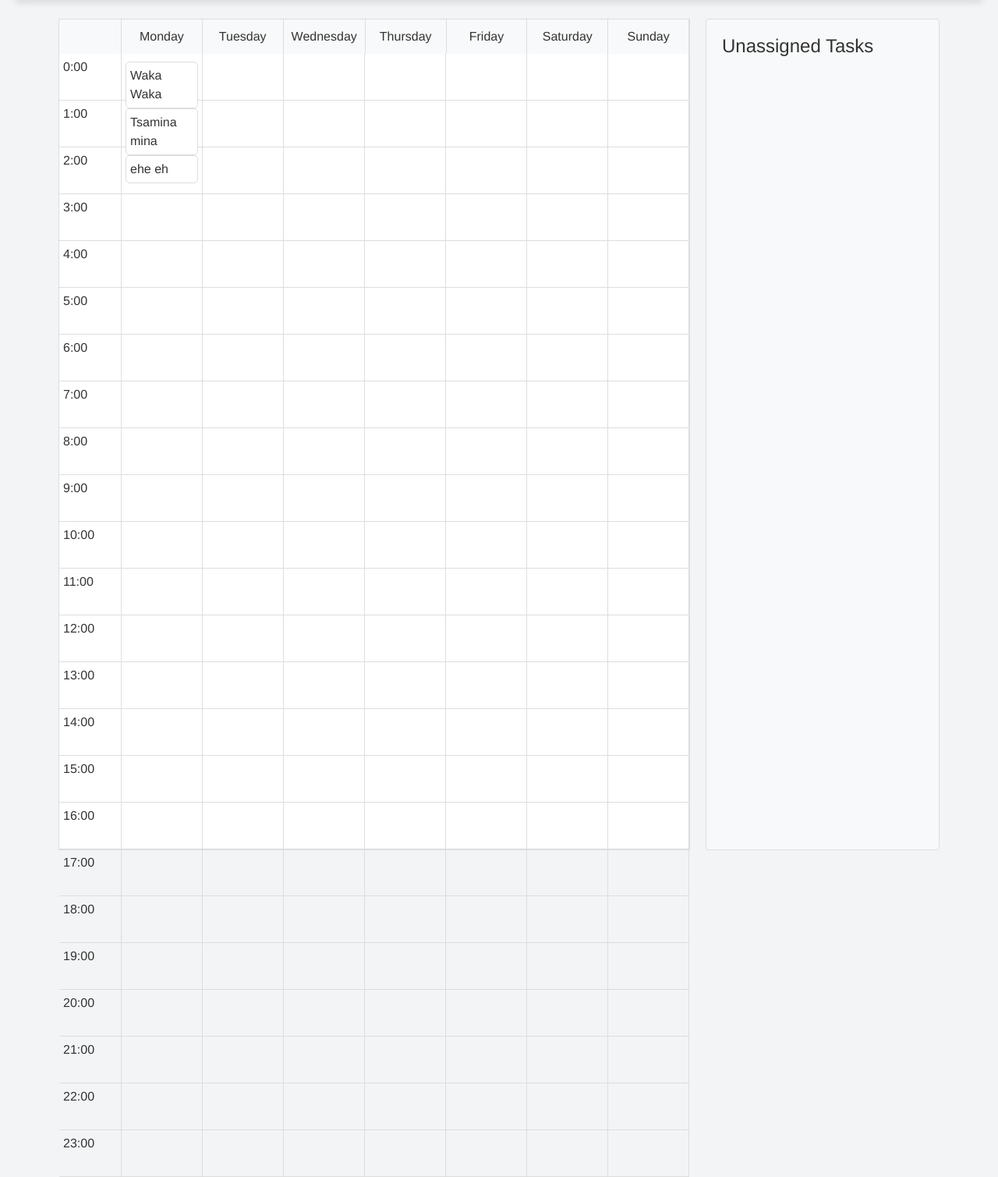
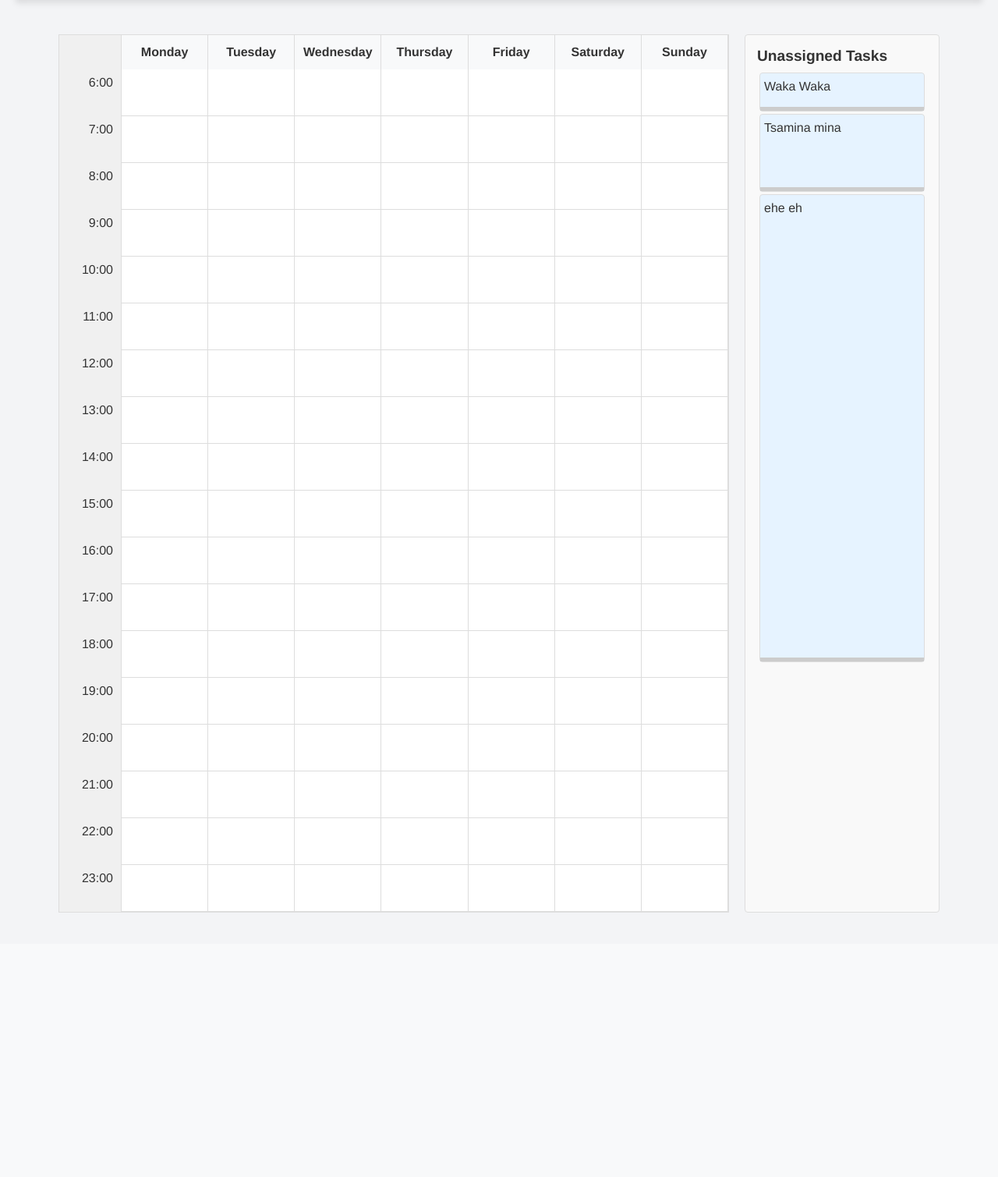
Before and after one commit to DennyOdin/planer-project, a Flask app: page /calendar in a window 1280 px wide. Shown: the part 80-1589 px from the top of the page at 78% size. After the commit the page ends 1250 px from the top, so only its background shows below. Run offline with Flask 3, Linux system fonts and the light colour scheme; some libraries are stand-ins or nearby versions.

Commit message:
Reworked the calendar.html, added code in calendar.js, added route to routes.py, changed db atttribute estimated time, BUG!: items are no longer shown in unassigned tab in calendarview

```diff
--- a/app/models.py
+++ b/app/models.py
@@ -17,7 +17,7 @@ class Task(db.Model):
     title = db.Column(db.String(100), nullable=False)  # Task title (required)
     description = db.Column(db.String(500))  # Optional description
     due_date = db.Column(db.DateTime, nullable=True)  # Optional due date
-    estimated_time = db.Column(db.Integer, nullable=True)  # Optional duration in minutes
+    estimated_time = db.Column(db.Integer, default="1", nullable=False)  # Optional duration in minutes
     priority = db.Column(db.Integer, CheckConstraint('priority BETWEEN 1 AND 5'), nullable=True)  # 1 to 5
     status = db.Column(db.Enum("to do", "doing", "done"), default="to do", nullable=False)  # Default: 'to do'
     reminder = db.Column(db.DateTime, nullable=True)  # Optional reminder time
--- a/app/routes.py
+++ b/app/routes.py
@@ -156,10 +156,19 @@ def update_task(task_id):
 
     task = Task.query.get(task_id)
     if task:
-        task.calendar_date = datetime.strptime(calendar_date, '%Y-%m-%d').date()
-        task.estimated_time = time_slot
-        db.session.commit()
-        return jsonify({"message": "Task updated successfully!"}), 200
+        try:
+            if calendar_date:
+                task.calendar_date = datetime.strptime(calendar_date, '%Y-%m-%d').date()
+
+            # Safely handle time_slot
+            if time_slot is not None:
+                task.estimated_time = max(1, int(time_slot))  # Ensure at least 1
+
+            db.session.commit()
+            return jsonify({"message": "Task updated successfully!"}), 200
+        except (ValueError, TypeError) as e:
+            db.session.rollback()
+            return jsonify({"error": f"Invalid update data: {str(e)}"}), 400
 
     return jsonify({"error": "Task not found!"}), 404
 
@@ -172,9 +181,32 @@ def assign_task_to_calendar():
 
     task = Task.query.get(task_id)
     if task:
-        task.assigned_day = int(day)
-        task.assigned_hour = int(hour)
-        db.session.commit()
-        return jsonify({'success': True}), 200
+        try:
+            # Convert day and hour, handling None values
+            task.assigned_day = int(day) if day is not None else None
+            task.assigned_hour = int(hour) if hour is not None else None
+
+            db.session.commit()
+            return jsonify({'success': True}), 200
+        except (ValueError, TypeError) as e:
+            db.session.rollback()
+            return jsonify({'success': False, 'error': f'Invalid assignment data: {str(e)}'}), 400
 
     return jsonify({'success': False, 'error': 'Task not found'}), 404
+
+@main.route('/task/update-duration/<int:task_id>', methods=['POST'])
+def update_task_duration(task_id):
+    task = Task.query.get_or_404(task_id)
+    new_duration = request.json.get('estimated_time')
+
+    try:
+        # Ensure new_duration is a positive integer
+        if new_duration is not None and new_duration > 0:
+            task.estimated_time = int(new_duration)
+            db.session.commit()
+            return jsonify({"success": True}), 200
+
+        return jsonify({"success": False, "error": "Invalid duration"}), 400
+    except (ValueError, TypeError) as e:
+        db.session.rollback()
+        return jsonify({"success": False, "error": f"Error updating duration: {str(e)}"}), 400
--- a/app/static/css/styles.css
+++ b/app/static/css/styles.css
@@ -68,11 +68,19 @@ h2 {
 }
 
 .task-list-container {
-    width: 300px;
-    padding: 20px;
-    background: #f8f9fa;
+    width: 250px;
+    background-color: #f9f9f9;
     border: 1px solid #ddd;
     border-radius: 4px;
+    padding: 15px;
+    overflow-y: auto;
+    max-height: 100%;
+}
+
+.task-list-container h4 {
+    font-size: 1.2em;
+    font-weight: bold;
+    margin-bottom: 10px;
 }
 
 .hidden {
@@ -81,16 +89,16 @@ h2 {
 
 /* Task Item */
 .task-item {
-    padding: 10px;
-    margin: 5px 0;
-    background: white;
+    background-color: #e6f3ff;
     border: 1px solid #ddd;
     border-radius: 4px;
+    padding: 5px;
+    margin: 3px;
     cursor: move;
 }
 
 .task-item:hover {
-    background-color: #f0f8ff;
+    background-color: #dceeff;
 }
 
 .task-item:active {
@@ -109,54 +117,62 @@ h2 {
 /* Calendar */
 .calendar-container {
     display: flex;
+    height: 100vh;
     gap: 20px;
-    margin: 20px;
-    height: calc(100vh - 100px);
+    padding: 20px;
 }
 
 .calendar-grid {
-    flex: 1;
-    display: flex;
-    flex-direction: column;
+    flex-grow: 1;
+    display: grid;
+    grid-template-columns: auto repeat(7, 1fr);
+    grid-auto-rows: min-content;
     border: 1px solid #ddd;
-    background: white;
+    background: #fff;
+    overflow: auto;
 }
 
 .header-row {
-    display: flex;
+    display: contents;
     background: #f8f9fa;
 }
 
 .time-slot-header {
     width: 80px;
+    background-color: #f0f0f0;
     border-right: 1px solid #ddd;
+    text-align: center;
+    font-weight: bold;
+    padding: 10px;
 }
 
 .weekday-header {
-    flex: 1;
+    background-color: #f8f9fa;
+    text-align: center;
+    font-weight: bold;
     padding: 10px;
-    text-align: center;
     border-right: 1px solid #ddd;
 }
 
 .time-row {
-    display: flex;
-    min-height: 60px;
+    display: contents;
+    min-height: 40px;
 }
 
 .time-slot {
     width: 80px;
-    padding: 5px;
+    text-align: right;
+    padding: 5px 10px;
     border-right: 1px solid #ddd;
-    border-bottom: 1px solid #ddd;
+    background-color: #f0f0f0;
 }
 
 .calendar-slot {
     flex: 1;
     border-right: 1px solid #ddd;
     border-bottom: 1px solid #ddd;
+    min-height: 60px;
     padding: 5px;
-    min-height: 60px;
 }
 
 
@@ -225,16 +241,21 @@ h2 {
     min-height: 100px;
 }
 
-.task-item {
-    padding: 5px;
-    margin: 5px 0;
-    background-color: #fff;
-    border: 1px solid #ddd;
-    border-radius: 5px;
-    cursor: move;
+
+/* Resizable Task Styling */
+.task-item.resizable {
+    position: relative;
+    height: auto;
 }
 
-/* Task Item Hover */
-.task-item:hover {
-    background-color: #f0f8ff;
+/* Handle for Dragging the Bottom Edge */
+.resize-handle {
+    position: absolute;
+    bottom: 0;
+    left: 0;
+    right: 0;
+    height: 5px;
+    background-color: #ccc;
+    cursor: ns-resize;
+    z-index: 10;
 }
--- a/app/static/scripts/calendar.js
+++ b/app/static/scripts/calendar.js
@@ -57,8 +57,8 @@ async function handleDrop(event) {
 
     const taskId = event.dataTransfer.getData('text/plain');
     const targetSlot = event.currentTarget;
-    const day = targetSlot.dataset.day;
-    const hour = targetSlot.dataset.hour;
+    const day = parseInt(targetSlot.dataset.day);
+    const hour = parseInt(targetSlot.dataset.hour);
 
     try {
         const response = await fetch('/calendar/assign_task', {
@@ -77,7 +77,6 @@ async function handleDrop(event) {
         const data = await response.json();
 
         if (data.success) {
-            // Move the task element to the new slot
             const taskElement = document.querySelector(`[data-task-id="${taskId}"]`);
             if (taskElement) {
                 // Remove from old parent
@@ -135,3 +134,231 @@ async function handleUnassignedDrop(event) {
         alert('An error occurred while moving the task');
     }
 }
+
+document.addEventListener("DOMContentLoaded", () => {
+    const calendarSlots = document.querySelectorAll(".calendar-slot");
+    let activeTask = null;
+    let initialHeight = 0;
+    let initialMouseY = 0;
+
+    // Drag Start Handler
+    function handleDragStart(e) {
+        e.dataTransfer.setData('text/plain', e.target.getAttribute('data-task-id'));
+        e.target.classList.add('dragging');
+    }
+
+    // Drag Over Handler
+    function handleDragOver(e) {
+        e.preventDefault();
+        e.currentTarget.classList.add('drag-over');
+    }
+
+    // Drop Handler
+    function handleDrop(e) {
+        e.preventDefault();
+        e.currentTarget.classList.remove('drag-over');
+
+        const taskId = e.dataTransfer.getData('text/plain');
+        const taskElement = document.querySelector(`[data-task-id="${taskId}"]`);
+        const targetSlot = e.currentTarget;
+        const day = targetSlot.getAttribute('data-day');
+        const hour = targetSlot.getAttribute('data-hour');
+
+        // Check for overlapping tasks
+        if (isTaskOverlapping(taskElement, targetSlot)) {
+            alert('This task overlaps with existing tasks!');
+            return;
+        }
+
+        // Remove from previous container
+        taskElement.parentNode.removeChild(taskElement);
+
+        // Add to new slot
+        targetSlot.appendChild(taskElement);
+
+        // Update backend
+        fetch('/calendar/assign_task', {
+            method: 'POST',
+            headers: {
+                'Content-Type': 'application/json',
+                'X-Requested-With': 'XMLHttpRequest'
+            },
+            body: JSON.stringify({
+                task_id: taskId,
+                day: day,
+                hour: hour
+            })
+        })
+        .then(response => response.json())
+        .then(data => {
+            if (!data.success) {
+                console.error('Failed to assign task:', data.error);
+                alert('Failed to assign task');
+            }
+        })
+        .catch(error => {
+            console.error('Error assigning task:', error);
+            alert('An error occurred while assigning the task');
+        });
+    }
+
+    // Check for task overlapping
+    function isTaskOverlapping(taskElement, targetSlot) {
+        const newTaskHeight = parseInt(taskElement.getAttribute('data-estimated-time'));
+        const targetSlotIndex = [...calendarSlots].indexOf(targetSlot);
+
+        // Check if task exceeds remaining slots
+        if (targetSlotIndex + newTaskHeight > calendarSlots.length) {
+            return true;
+        }
+
+        // Check for overlapping tasks in the same column
+        const existingTasks = targetSlot.querySelectorAll('.task-item');
+        return existingTasks.length > 0;
+    }
+
+    // Unassigned Drop Handler
+    function handleUnassignedDrop(event) {
+        event.preventDefault();
+        event.currentTarget.classList.remove('drag-over');
+
+        const taskId = event.dataTransfer.getData('text/plain');
+
+        fetch('/calendar/assign_task', {
+            method: 'POST',
+            headers: {
+                'Content-Type': 'application/json',
+                'X-Requested-With': 'XMLHttpRequest'
+            },
+            body: JSON.stringify({
+                task_id: taskId,
+                day: null,
+                hour: null
+            })
+        })
+        .then(response => response.json())
+        .then(data => {
+            if (data.success) {
+                const taskElement = document.querySelector(`[data-task-id="${taskId}"]`);
+                if (taskElement) {
+                    // Remove from old parent
+                    taskElement.parentNode.removeChild(taskElement);
+                    // Add to unassigned container
+                    document.getElementById('unassigned-tasks').appendChild(taskElement);
+                }
+            } else {
+                console.error('Failed to unassign task:', data.error);
+                alert('Failed to move task to unassigned list');
+            }
+        })
+        .catch(error => {
+            console.error('Error unassigning task:', error);
+            alert('An error occurred while moving the task');
+        });
+    }
+
+    // Resize Handlers
+    function resizeTask(e) {
+        if (!activeTask) return;
+
+        const deltaY = e.clientY - initialMouseY;
+        const slotHeight = calendarSlots[0].offsetHeight; // Assuming uniform slot height
+        const newHeight = initialHeight + deltaY;
+
+        // Calculate new duration
+        const newSlots = Math.round(newHeight / slotHeight);
+        const estimatedTime = parseInt(activeTask.getAttribute("data-estimated-time"));
+        const currentSlot = activeTask.closest(".calendar-slot");
+        const currentSlotIndex = [...calendarSlots].indexOf(currentSlot);
+        const maxSlots = calendarSlots.length - currentSlotIndex;
+
+        // Prevent Overflow or Overlap
+        if (newSlots <= 0 || newSlots > maxSlots) return;
+
+        // Check for overlapping tasks
+        const siblingTasks = [...currentSlot.querySelectorAll(".task-item")].filter(task => task !== activeTask);
+        const wouldOverlap = siblingTasks.length > 0;
+
+        if (wouldOverlap) {
+            alert("Task cannot overlap with other tasks!");
+            return;
+        }
+
+        // Visual Update
+        activeTask.style.height = `${newSlots * slotHeight}px`;
+
+        // Update Estimated Time Attribute
+        activeTask.setAttribute("data-estimated-time", newSlots);
+    }
+
+    function stopResize() {
+        if (activeTask) {
+            const taskId = activeTask.getAttribute("data-task-id");
+            const estimatedTime = parseInt(activeTask.getAttribute("data-estimated-time"));
+
+            // Save Updated Estimated Time to Backend
+            fetch(`/task/update-duration/${taskId}`, {
+                method: "POST",
+                headers: {
+                    "Content-Type": "application/json",
+                },
+                body: JSON.stringify({ estimated_time: estimatedTime }),
+            })
+            .then(response => response.json())
+            .then(data => {
+                if (!data.success) {
+                    console.error('Failed to update task duration:', data.error);
+                    alert('Failed to update task duration');
+                }
+            })
+            .catch(error => {
+                console.error('Error updating task duration:', error);
+                alert('An error occurred while updating task duration');
+            });
+
+            // Reset and Remove Listeners
+            activeTask = null;
+            document.removeEventListener("mousemove", resizeTask);
+            document.removeEventListener("mouseup", stopResize);
+        }
+    }
+
+    // Add Event Listeners
+    document.querySelectorAll(".resize-handle").forEach(handle => {
+        handle.addEventListener("mousedown", (e) => {
+            e.preventDefault();
+            activeTask = handle.parentElement;
+            initialHeight = activeTask.offsetHeight;
+            initialMouseY = e.clientY;
+
+            document.addEventListener("mousemove", resizeTask);
+            document.addEventListener("mouseup", stopResize);
+        });
+    });
+
+    // Add global drag and drop event listeners
+    document.querySelectorAll('.task-item[draggable="true"]').forEach(task => {
+        task.addEventListener('dragstart', handleDragStart);
+    });
+
+    document.querySelectorAll('.calendar-slot').forEach(slot => {
+        slot.addEventListener('dragover', handleDragOver);
+        slot.addEventListener('drop', handleDrop);
+    });
+
+    // Unassigned tasks container drop handler
+    const unassignedContainer = document.getElementById('unassigned-tasks');
+    unassignedContainer.addEventListener('dragover', handleDragOver);
+    unassignedContainer.addEventListener('drop', handleUnassignedDrop);
+});
+
+// Optional: Prevent default drag behavior to ensure our custom handlers work
+document.addEventListener('dragstart', (e) => {
+    e.dataTransfer.effectAllowed = 'move';
+});
+
+document.addEventListener('dragend', (e) => {
+    const draggingElement = document.querySelector('.dragging');
+    if (draggingElement) {
+        draggingElement.classList.remove('dragging');
+    }
--- a/app/templates/calendar.html
+++ b/app/templates/calendar.html
@@ -5,13 +5,16 @@
 {% block main %}
 <div class="calendar-container">
     <div class="calendar-grid" id="calendar-grid">
+        <!-- Weekday Headers -->
         <div class="header-row">
             <div class="time-slot-header"></div>
             {% for day in ["Monday", "Tuesday", "Wednesday", "Thursday", "Friday", "Saturday", "Sunday"] %}
             <div class="weekday-header" data-day="{{ loop.index0 }}">{{ day }}</div>
             {% endfor %}
         </div>
-        {% for hour in range(24) %}
+
+        <!-- Time Slots (6 AM to 11 PM) -->
+        {% for hour in range(6, 24) %}
         <div class="time-row">
             <div class="time-slot">{{ hour }}:00</div>
             {% for day in range(7) %}
@@ -20,12 +23,16 @@
                  data-day="{{ day }}"
                  ondrop="handleDrop(event)"
                  ondragover="handleDragOver(event)">
-                {% for task in tasks if task.assigned_day == day and task.assigned_hour == hour %}
-                <div class="task-item" draggable="true"
+                {% for task in tasks %}
+                {% if task.assigned_day == day and task.assigned_hour == hour %}
+                <div class="task-item resizable"
                      data-task-id="{{ task.id }}"
-                     ondragstart="handleDragStart(event)">
+                     data-estimated-time="{{ task.estimated_time }}"
+                     style="height: {{ task.estimated_time * 50 }}px;">
                     {{ task.title }}
+                    <div class="resize-handle"></div>
                 </div>
+                {% endif %}
                 {% endfor %}
             </div>
             {% endfor %}
@@ -33,18 +40,24 @@
         {% endfor %}
     </div>
 
+    <!-- Unassigned Tasks -->
     <div class="task-list-container" id="task-list-container">
         <h4>Unassigned Tasks</h4>
         <div id="unassigned-tasks">
-            {% for task in tasks if task.assigned_day is none %}
-            <div class="task-item" draggable="true"
-                 data-task-id="{{ task.id }}"
-                 ondragstart="handleDragStart(event)">
-                {{ task.title }}
-            </div>
+            {% for task in tasks %}
+                {% if task.assigned_day is not none and task.assigned_hour is not none %}
+                    <div class="task-item resizable"
+                        data-task-id="{{ task.id }}"
+                        data-estimated-time="{{ task.estimated_time or 1 }}"
+                        style="height: {{ (task.estimated_time or 1) * 50 }}px;">
+                        {{ task.title }}
+                        <div class="resize-handle"></div>
+                    </div>
+                {% endif %}
             {% endfor %}
         </div>
     </div>
 </div>
+
 <script src="{{ url_for('static', filename='scripts/calendar.js') }}"></script>
 {% endblock %}
```
Also changed, not shown: migrations/versions/4090339c1fce_estimate_set_to_1_default.py (added, +36 -0 lines), instance/planner.db.
